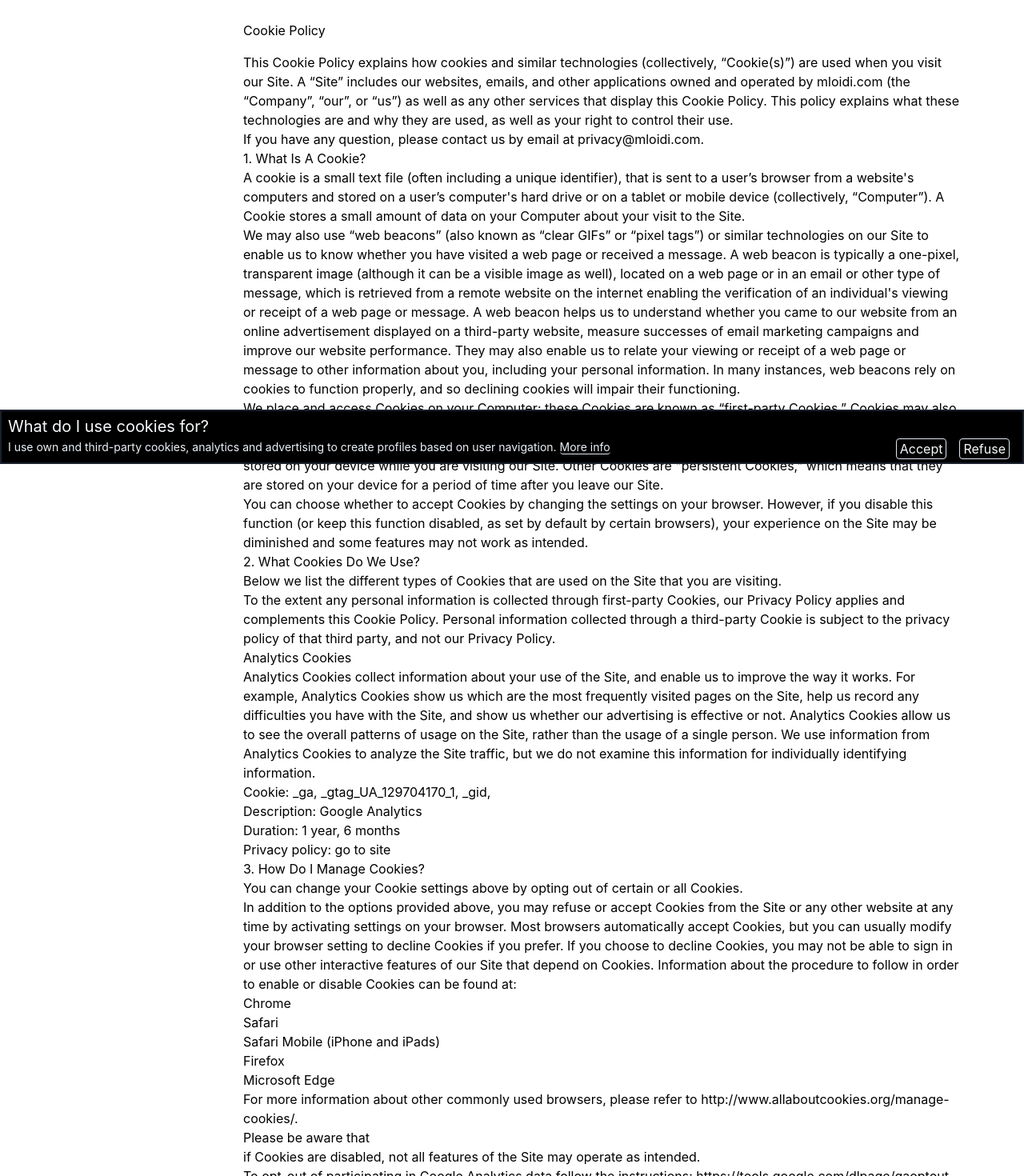
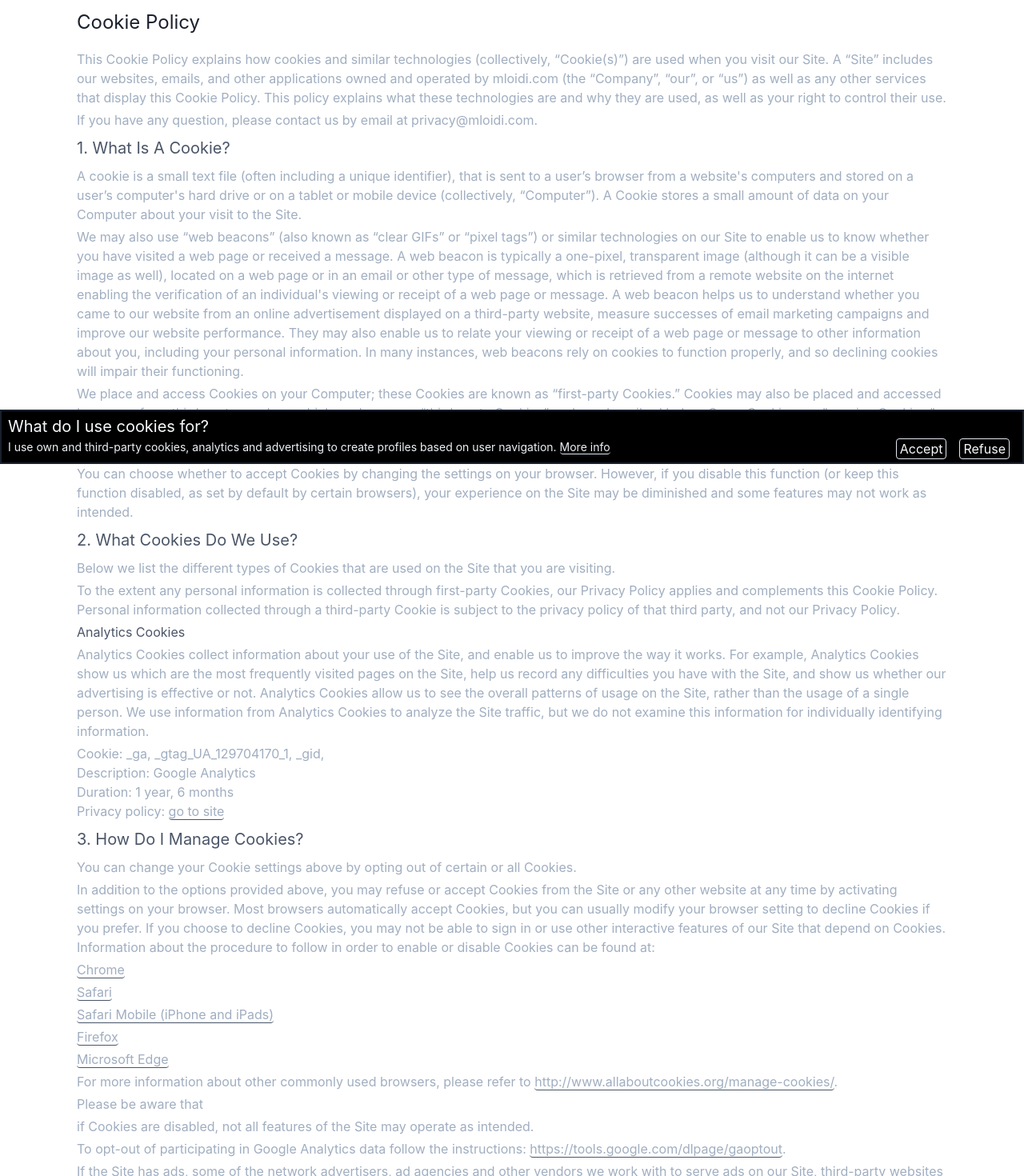
Before and after one commit to mloidi/mloidi.com, a React (Create React App) app: page /cookies in a window 1280 px wide. Shown: the part 220-1690 px from the top of the page at 80% size. Built offline with nearby package versions, Linux system fonts and the light colour scheme; no server answers.

Commit message:
new legal page

```diff
--- a/src/components/Cookies.jsx
+++ b/src/components/Cookies.jsx
@@ -3,10 +3,10 @@ import React from 'react';
 import { SectionTitle, SectionContent, PageDiv } from './style/Style';
 const Cookies = () => {
   return (
-    <PageDiv id="courses">
-      <SectionTitle>Cookie Policy</SectionTitle>
-      <SectionContent>
-        <p>
+    <div className="mt-8 mx-4 lg:mx-24 max-h-full text-gray-500">
+      <div className="text-2xl mb-4 text-gray-900">Cookie Policy</div>
+      <div className="my-2">
+        <div className="my-1">
           This Cookie Policy explains how cookies and similar technologies
           (collectively, “Cookie(s)”) are used when you visit our Site. A “Site”
           includes our websites, emails, and other applications owned and
@@ -14,20 +14,20 @@ const Cookies = () => {
           other services that display this Cookie Policy. This policy explains
           what these technologies are and why they are used, as well as your
           right to control their use.
-        </p>
-        <p>
+        </div>
+        <div className="my-1">
           If you have any question, please contact us by email at
           privacy@mloidi.com.
-        </p>
-        <h2>1. What Is A Cookie?</h2>
-        <p>
+        </div>
+        <div className="text-xl my-2 text-gray-700">1. What Is A Cookie?</div>
+        <div className="my-1">
           A cookie is a small text file (often including a unique identifier),
           that is sent to a user’s browser from a website's computers and stored
           on a user’s computer's hard drive or on a tablet or mobile device
           (collectively, “Computer”). A Cookie stores a small amount of data on
           your Computer about your visit to the Site.
-        </p>
-        <p>
+        </div>
+        <div className="my-1">
           We may also use “web beacons” (also known as “clear GIFs” or “pixel
           tags”) or similar technologies on our Site to enable us to know
           whether you have visited a web page or received a message. A web
@@ -43,8 +43,8 @@ const Cookies = () => {
           information about you, including your personal information. In many
           instances, web beacons rely on cookies to function properly, and so
           declining cookies will impair their functioning.
-        </p>
-        <p>
+        </div>
+        <div className="my-1">
           We place and access Cookies on your Computer; these Cookies are known
           as “first-party Cookies.” Cookies may also be placed and accessed by
           some of our third-party vendors, which are known as “third-party
@@ -53,28 +53,30 @@ const Cookies = () => {
           your device while you are visiting our Site. Other Cookies are
           "persistent Cookies," which means that they are stored on your device
           for a period of time after you leave our Site.
-        </p>
-        <p>
+        </div>
+        <div className="my-1">
           You can choose whether to accept Cookies by changing the settings on
           your browser. However, if you disable this function (or keep this
           function disabled, as set by default by certain browsers), your
           experience on the Site may be diminished and some features may not
           work as intended.
-        </p>
-        <h2>2. What Cookies Do We Use?</h2>
-        <p>
+        </div>
+        <div className="text-xl my-2 text-gray-700">
+          2. What Cookies Do We Use?
+        </div>
+        <div className="my-1">
           Below we list the different types of Cookies that are used on the Site
           that you are visiting.
-        </p>
-        <p>
+        </div>
+        <div className="my-1">
           To the extent any personal information is collected through
           first-party Cookies, our Privacy Policy applies and complements this
           Cookie Policy. Personal information collected through a third-party
           Cookie is subject to the privacy policy of that third party, and not
           our Privacy Policy.
-        </p>
-        <h3>Analytics Cookies</h3>
-        <p>
+        </div>
+        <div className="my-1 text-gray-700">Analytics Cookies</div>
+        <div className="my-1">
           Analytics Cookies collect information about your use of the Site, and
           enable us to improve the way it works. For example, Analytics Cookies
           show us which are the most frequently visited pages on the Site, help
@@ -84,26 +86,29 @@ const Cookies = () => {
           single person. We use information from Analytics Cookies to analyze
           the Site traffic, but we do not examine this information for
           individually identifying information.
-        </p>
-        <p>
+        </div>
+        <div className="my-1">
           Cookie: _ga, _gtag_UA_129704170_1, _gid, <br />
           Description: Google Analytics <br />
           Duration: 1 year, 6 months <br />
           Privacy policy:{' '}
           <a
+            className="border-b rounded border-gray-700"
             href="https://policies.google.com/privacy"
             target="_blank"
             rel="noopener noreferrer"
           >
             go to site
           </a>
-        </p>
-        <h2>3. How Do I Manage Cookies?</h2>
-        <p>
+        </div>
+        <div className="text-xl my-2 text-gray-700">
+          3. How Do I Manage Cookies?
+        </div>
+        <div className="my-1">
           You can change your Cookie settings above by opting out of certain or
           all Cookies.
-        </p>
-        <p>
+        </div>
+        <div className="my-1">
           In addition to the options provided above, you may refuse or accept
           Cookies from the Site or any other website at any time by activating
           settings on your browser. Most browsers automatically accept Cookies,
@@ -112,56 +117,62 @@ const Cookies = () => {
           sign in or use other interactive features of our Site that depend on
           Cookies. Information about the procedure to follow in order to enable
           or disable Cookies can be found at:
-        </p>
-        <p>
+        </div>
+        <div className="my-1">
           <a
+            className="border-b rounded border-gray-700"
             href="https://support.google.com/chrome/answer/95647?hl=en"
             target="_blank"
             rel="noopener noreferrer"
           >
             Chrome
           </a>
-        </p>
-        <p>
+        </div>
+        <div className="my-1">
           <a
+            className="border-b rounded border-gray-700"
             href="https://support.apple.com/guide/safari/manage-cookies-and-website-data-sfri11471/mac"
             target="_blank"
             rel="noopener noreferrer"
           >
             Safari
           </a>
-        </p>
-        <p>
+        </div>
+        <div className="my-1">
           <a
+            className="border-b rounded border-gray-700"
             href="https://support.apple.com/en-us/HT201265"
             target="_blank"
             rel="noopener noreferrer"
           >
             Safari Mobile (iPhone and iPads)
           </a>
-        </p>
-        <p>
+        </div>
+        <div className="my-1">
           <a
+            className="border-b rounded border-gray-700"
             href="https://support.mozilla.org/en-US/kb/clear-cookies-and-site-data-firefox?redirectlocale=en-US&redirectslug=delete-cookies-remove-info-websites-stored"
             target="_blank"
             rel="noopener noreferrer"
           >
             Firefox
           </a>
-        </p>
-        <p>
+        </div>
+        <div className="my-1">
           <a
+            className="border-b rounded border-gray-700"
             href="https://support.microsoft.com/en-us/help/17442/windows-internet-explorer-delete-manage-cookies"
             target="_blank"
             rel="noopener noreferrer"
           >
             Microsoft Edge
           </a>
-        </p>
-        <p>
+        </div>
+        <div className="my-1">
           For more information about other commonly used browsers, please refer
           to{' '}
           <a
+            className="border-b rounded border-gray-700"
             href="http://www.allaboutcookies.org/manage-cookies/"
             target="_blank"
             rel="noopener noreferrer"
@@ -169,16 +180,17 @@ const Cookies = () => {
             http://www.allaboutcookies.org/manage-cookies/
           </a>
           .
-        </p>
-        <p>Please be aware that</p>
-        <p>
+        </div>
+        <div className="my-1">Please be aware that</div>
+        <div className="my-1">
           if Cookies are disabled, not all features of the Site may operate as
           intended.
-        </p>
-        <p>
+        </div>
+        <div className="my-1">
           To opt-out of participating in Google Analytics data follow the
           instructions:{' '}
           <a
+            className="border-b rounded border-gray-700"
             href="https://tools.google.com/dlpage/gaoptout"
             target="_blank"
             rel="noopener noreferrer"
@@ -186,8 +198,8 @@ const Cookies = () => {
             https://tools.google.com/dlpage/gaoptout
           </a>
           .
-        </p>
-        <p>
+        </div>
+        <div className="my-1">
           If the Site has ads, some of the network advertisers, ad agencies and
           other vendors we work with to serve ads on our Site, third-party
           websites and across the internet, or analytics providers that provide
@@ -198,6 +210,7 @@ const Cookies = () => {
           Alliance. To opt out from receiving interest-based advertising from
           some or all of the participating companies, please visit{' '}
           <a
+            className="border-b rounded border-gray-700"
             href="http://www.aboutads.info/choices/"
             target="_blank"
             rel="noopener noreferrer"
@@ -206,6 +219,7 @@ const Cookies = () => {
           </a>{' '}
           and
           <a
+            className="border-b rounded border-gray-700"
             href="http://www.youronlinechoices.eu/"
             target="_blank"
             rel="noopener noreferrer"
@@ -217,9 +231,9 @@ const Cookies = () => {
           types of online advertising from participating companies and any type
           of advertising from non-participating companies, and the web sites you
           visit may still collect information for other purposes.
-        </p>
-      </SectionContent>
-    </PageDiv>
+        </div>
+      </div>
+    </div>
   );
 };
 
```
